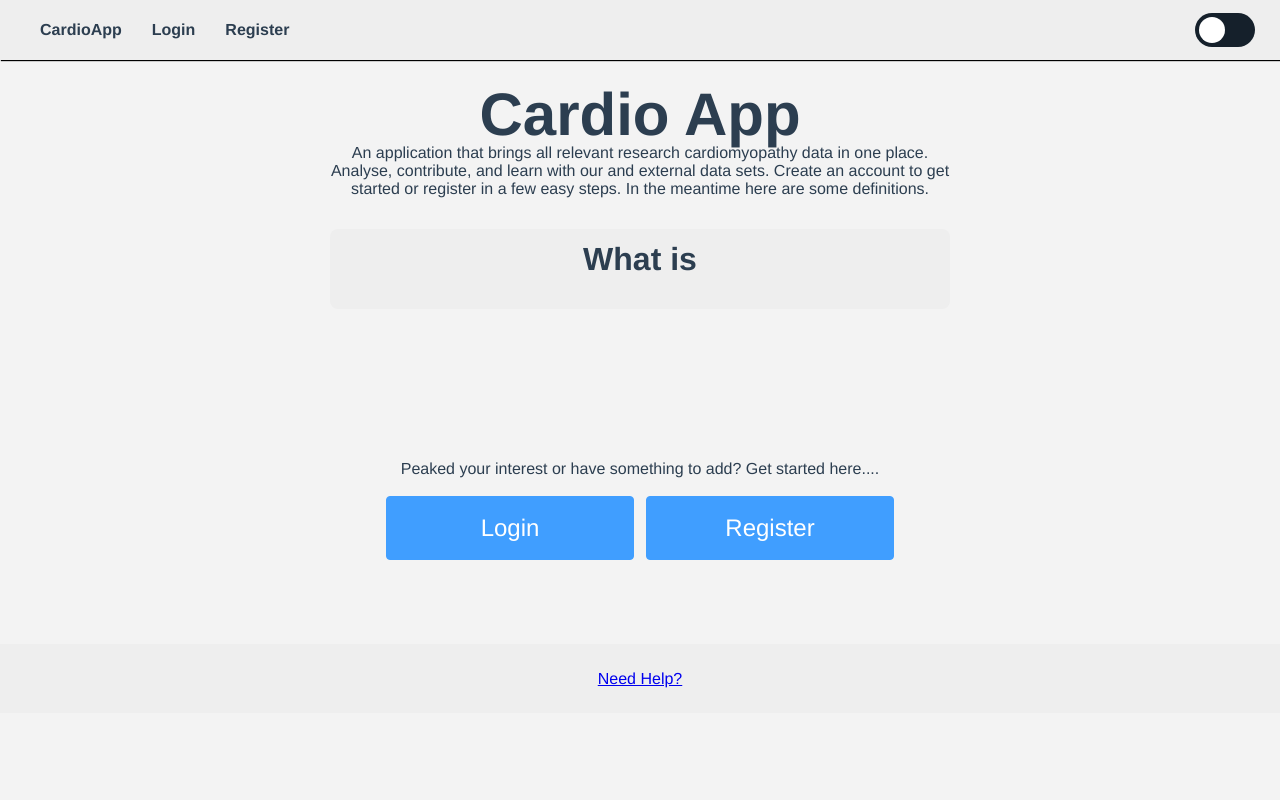
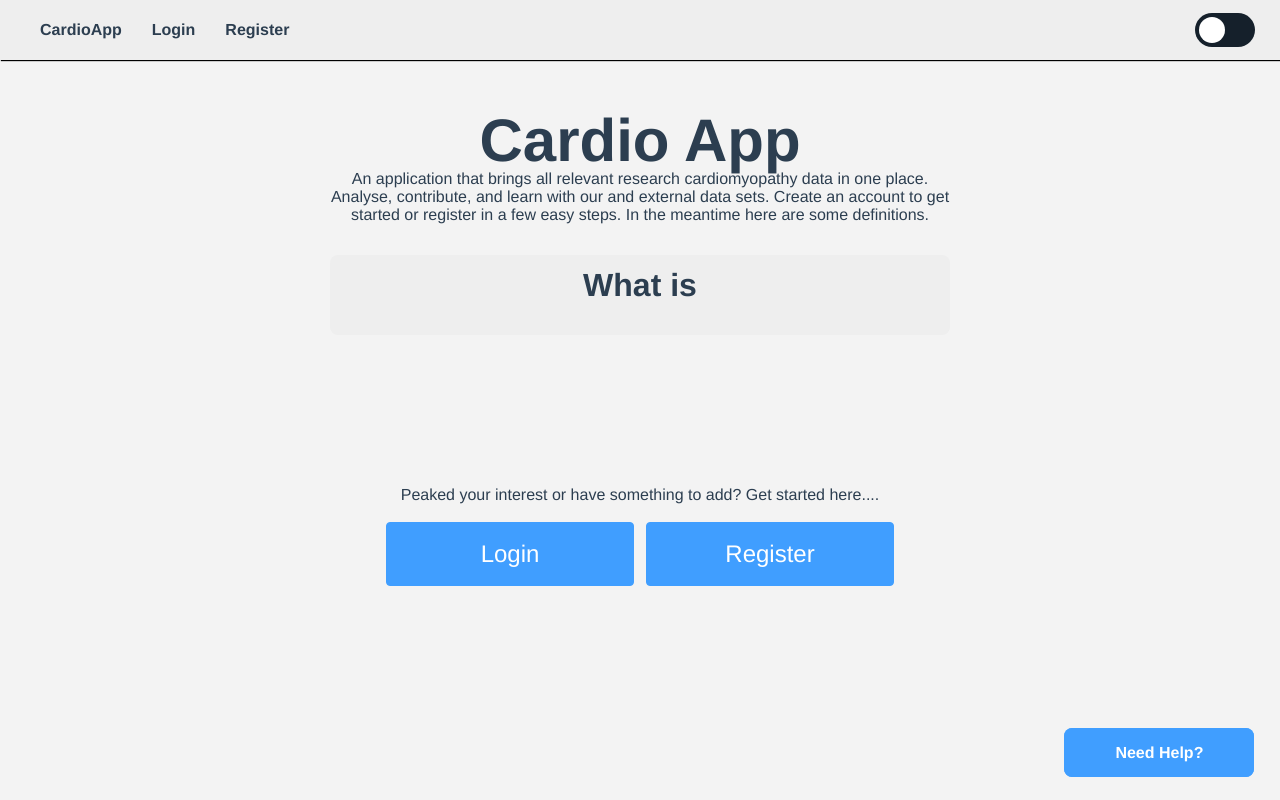
Before and after one commit to d-McGill/CardioApp, a Vue app: page / in a window 1280 px wide. Built offline with nearby package versions, Linux system fonts and the light colour scheme; no server answers; what vue3-apexcharts would draw is missing.

Commit message:
Styleing bug fixes - help button

```diff
--- a/src/App.vue
+++ b/src/App.vue
@@ -65,12 +65,6 @@ export default {
 
 }
 
-.dark footer{
-    background-color: #15202B;
-    color: #fff;
-
-}
-
 .dark footer a{
     color: #fff;
 }
@@ -106,28 +100,26 @@ export default {
 
 }
 
+.dark footer a:hover{
+    text-decoration: none;
+    font-weight: 900;
+    background-color: #fff;
+    color: #409eff !important;
+    padding:15px 50px;
+    border-radius: 8px;
+
+}
+
+.el-empty__image {
+    margin-top: 3%;
+}
 
 
-/*
-#app {
-  font-family: Avenir, Helvetica, Arial, sans-serif;
-  -webkit-font-smoothing: antialiased;
-  -moz-osx-font-smoothing: grayscale;
-  text-align: center;
-  color: #2c3e50;
+html{
+  background-color: #f3f3f3;
 }
 
-#nav {
-  padding: 30px;
+.dark html{
+  background-color: #192734;
 }
-
-#nav a {
-  font-weight: bold;
-  color: #2c3e50;
-}
-
-#nav a.router-link-exact-active {
-  color: #42b983;
-}
-*/
 </style>
--- a/src/components/Charts.vue
+++ b/src/components/Charts.vue
@@ -53,7 +53,7 @@ export default {
 components: { Graph },
 name: "App",
   setup(){
-// FORM LOGIC - V_MODEL
+// FORM LOGIC - V_MODEL x
   const dataTerm = reactive({
       x: 'Select Gene Data',
       y: 'Select Cardio Data',
@@ -237,7 +237,11 @@ const graphNameX = ref('')
 <style scoped>
 .vue-apexcharts {
     text-align: center;
-    padding: 5% 10%;}
+    margin: 5% 10%;
+    border-radius:9px;
+    padding:2%;
+    background-color: #fff;
+    box-shadow: 0 0 8px rgba(0.0,0.0,0.0,0.2);}
 
 .el-select--large {
     line-height: 40px;
--- a/src/components/Footer.vue
+++ b/src/components/Footer.vue
@@ -7,9 +7,28 @@
 
 </script>
 <style>
-footer{
-    margin:5% 0 0 0;
-    padding:2% 5%;
-    background-color: #eee;
+footer {
+    height: 7%;
+    width: 100%;
+    bottom: 0;
+    position: fixed;
+    text-align: right;
+}
+
+footer a{
+    text-decoration: none;
+    font-weight: 900;
+    background-color: #409eff;
+    color: #fff;
+    padding:15px 50px;
+    margin: 0 2% ;
+    border-radius: 8px;
+    border: 1px solid #409eff;
+}
+
+footer a:hover{
+    background-color: #fff;
+    color: #409eff;
+
 }
 </style>
--- a/src/components/Graph.vue
+++ b/src/components/Graph.vue
@@ -56,8 +56,6 @@ export default {
       },
       grid: {
         row: {
-          colors: ["#f3f3f3", "transparent"], // takes an array which will be repeated on columns
-          opacity: 0.5,
         },
       },
       xaxis: {
--- a/src/components/Header.vue
+++ b/src/components/Header.vue
@@ -86,6 +86,8 @@ header {
   box-shadow: 1px 1px 1px rgba(0.0,0.0,0.1);
   transition: background 0.3s ease-in-out;
   color: #f3f3f3;
+  margin-bottom: 2%;
+
 }
 .dark header {
   background: #15202B;
--- a/src/components/Upload.vue
+++ b/src/components/Upload.vue
@@ -124,6 +124,12 @@ function change(e){
   font-weight: 900;
   background-color: #eee;
   padding:5%;
+  box-shadow: 0 0 8px rgba(0.0,0.0,0.0,0.2);
+}
+
+.dark .fileTable{
+  background-color: #15202B;
+  padding:5%;
 }
 
 
@@ -132,9 +138,21 @@ function change(e){
   text-align: center;
   width: 100%;
   font-size: 20pt;
+  font-weight: 900;
+  border: 1px solid red;
+  color: #fff;
+  background-color: red;
+}
+
+.xButton:hover{
+  padding:5%;
+  text-align: center;
+  width: 100%;
+  font-size: 20pt;
+  font-weight: 900;
   border: 1px solid red;
   color: red;
-
+  background-color: #fff;
 }
 
 .inputfile {
@@ -183,11 +201,6 @@ function change(e){
         opacity: 0.3;
       }
 
-
-
-
-</style>
-<style>
 .el-upload {
     background-color: #409eff;
     border-radius: 4px;
@@ -219,5 +232,4 @@ function change(e){
     color: var(--el-text-color-regular);
     font-size: 30pt; }
 
-
 </style>
--- a/src/views/Home.vue
+++ b/src/views/Home.vue
@@ -7,9 +7,7 @@
 <el-main>
 <el-row class="row-bg" justify="center">
     <el-col :span="1"></el-col>
-
-
-    <el-col :span="12" class="marginTB">
+    <el-col :span="12" class="">
       <h1 class="title">Cardio App</h1>
       <p>An application that brings all relevant research cardiomyopathy data in one place.
          Analyse, contribute, and learn with our and external data sets.
--- a/src/views/Login.vue
+++ b/src/views/Login.vue
@@ -1,5 +1,5 @@
 <template>
-  <el-row class="marginTB">
+  <el-row>
     <el-col :span="8"></el-col>
     <el-col :span="8">
       <h1>Login</h1>
@@ -80,11 +80,7 @@ export default {
   },
 };
 </script>
-<style>
-.marginTB {
-  margin: 5% 0;
-}
-
+<style scoped>
   .el-button {
   width:40%;
   font-size: 18pt;
@@ -103,6 +99,11 @@ export default {
     margin:5% 0;
   }
 
+.dark .formWrapper{
+    background-color: #15202B;
+    color: #fff;
+
+}
 .errorInfo{
   background-color: #FF0000;
   color: #fff;
--- a/src/views/QuerySearch.vue
+++ b/src/views/QuerySearch.vue
@@ -1,5 +1,5 @@
 <template>
-<div class="marginTB">
+<div>
     <h1>I want to learn about</h1>
     <el-tabs v-model="activeName" class="demo-tabs" @tab-click="handleClick">
     <el-tab-pane label="Cardiomypaty" name="first">
@@ -61,5 +61,4 @@ export default {
 
 }
 
- .marginTB{ margin: 6% 0};
 </style>
--- a/src/views/Register.vue
+++ b/src/views/Register.vue
@@ -1,5 +1,5 @@
 <template>
-  <el-row class="marginTB">
+  <el-row>
     <el-col :span="7">
     </el-col>
     <el-col :span="10">
@@ -149,15 +149,14 @@ export default {
   },
 };
 </script>
-<style>
-  .marginTB{ margin: 2% 0};
+<style scoped>
 
 
 h1{
   font-weight: 900;
 }
 </style>
-<style>
+<style scoped>
     .errorInfo{
       font-size: 14px !important;
       color: red;
@@ -174,6 +173,11 @@ h1{
     margin:5% 0;
   }
 
+.dark .formWrapper{
+    background-color: #15202B;
+    color: #fff;
+
+}
   .el-button {
   width:40%;
   font-size: 18pt;
--- a/src/views/Reset.vue
+++ b/src/views/Reset.vue
@@ -1,5 +1,5 @@
 <template>
-  <el-row class="marginTB">
+  <el-row>
     <el-col :span="8"></el-col>
     <el-col :span="8">
       <h1>Reset Password</h1>
@@ -46,7 +46,7 @@ export default {
 };
 </script>
 
-<style>
+<style scoped>
   .formWrapper{
     box-shadow: 0 0 8px rgba(0.0,0.0,0.0,0.2);
     padding: 2% 5%;
@@ -65,6 +65,12 @@ export default {
   color:#fff;
 }
 
+.dark .formWrapper{
+    background-color: #15202B;
+    color: #fff;
+
+}
+
 .errorInfo{
   background-color: #FF0000;
   color: #fff;
```
